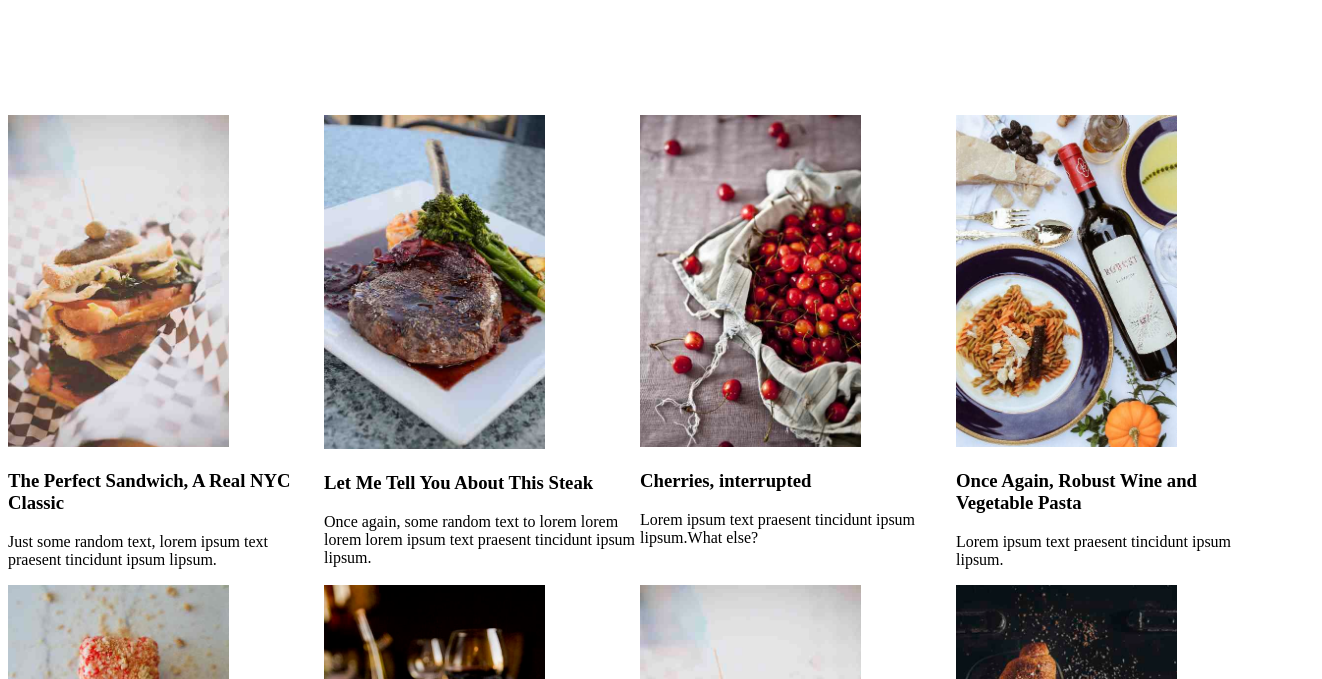
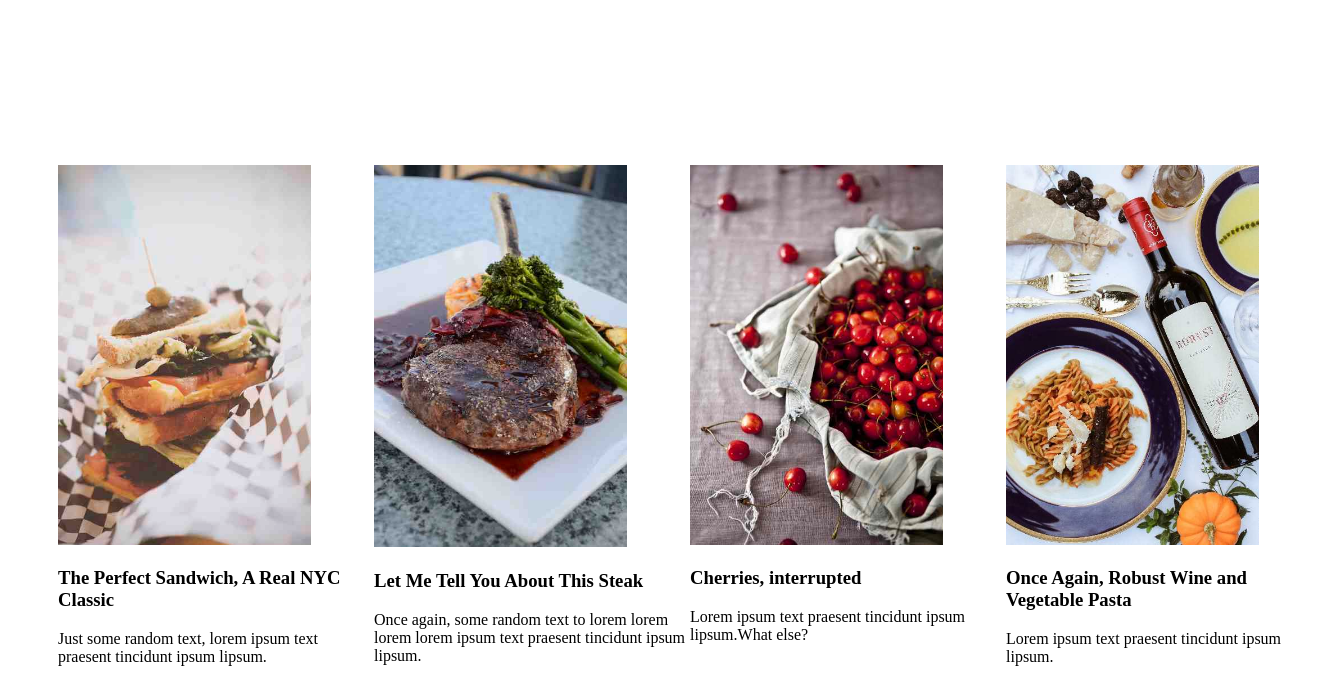
Before and after one commit to Mwambutsa05/First-website, a plain HTML site: page index.html in a window 1280 px wide. Shown: the part 52-731 px from the top of the page, 1322 px wide, since content can reach past the window. Drawn offline with Linux system fonts and the light colour scheme.

Commit message:
css additional codes
remains footer and adjusting fonts

```diff
--- a/index.css
+++ b/index.css
@@ -13,24 +13,24 @@
     /* background-color: aquamarine; */
 }
 #cards{
-    /* background: #d47d7d; */
     padding-top: 100px;
     display: flex;
     flex-wrap: wrap;
+    /* align-items: center;
+    justify-content: center; */
     width: 100%;
-    /* justify-content: space-between; */
+    margin: 50px;
+
 }
 #cards div{
-    /* background: white;
-    margin: 10px;
-    padding: 20px;
-    border-radius: 10px;
-    box-shadow: 2px 2px 5px rgba(0, 0, 0, 0.3); */
     width: 25%;
     justify-content: space-between;
+    align-items: center;
+    justify-content: center;
+    /* margin: 5px; */
 }
 img {
-    width: 70%;
+    width: 80%;
     /* background-color: blue; */
 }
 #about{
```
